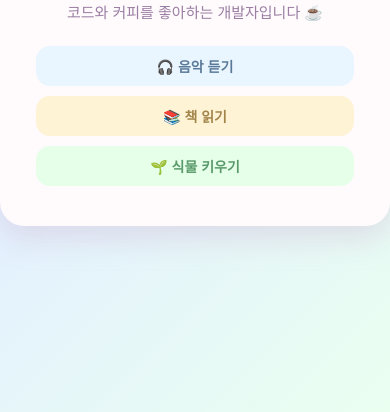
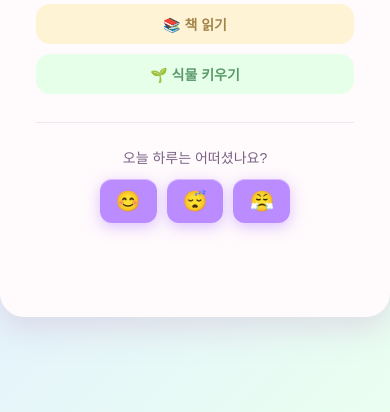
Before and after one commit to bagsubin434-bit/vibe-week3, a plain HTML site: page index.html in a window 390 px wide. Shown: the part 432-844 px from the top of the page. Drawn offline with Linux system fonts and the light colour scheme.

Commit message:
index.html에 오늘의 기분 섹션 추가 및 접근성/모바일 개선
- 이모지 버튼 3개로 응원 문구를 보여주는 인터랙티브 섹션 추가
- 이모지 버튼에 aria-label 부여, 안내 문구 및 tagline 색상 대비를 WCAG AA 기준으로 조정
- mood-message 영역에 최소 높이를 확보해 모바일에서 문구 표시 시 레이아웃 밀림 방지

```diff
--- a/index.html
+++ b/index.html
@@ -44,7 +44,7 @@
 
     .tagline {
       font-size: 15px;
-      color: #9a7ea3;
+      color: #7a6386;
       margin-bottom: 24px;
     }
 
@@ -75,6 +75,61 @@
       background: #e6ffe9;
       color: #5a9a6a;
     }
+
+    .mood {
+      margin-top: 28px;
+      padding-top: 24px;
+      border-top: 1px solid #f1e4f1;
+    }
+
+    .mood-label {
+      font-size: 14px;
+      color: #7a6386;
+      margin: 0 0 12px;
+    }
+
+    .mood-buttons {
+      display: flex;
+      justify-content: center;
+      gap: 10px;
+    }
+
+    .mood-btn {
+      border: none;
+      border-radius: 12px;
+      background: #bb8cff;
+      color: #ffffff;
+      font-size: 20px;
+      padding: 10px 16px;
+      cursor: pointer;
+      box-shadow: 0 4px 14px rgba(187, 140, 255, 0.5), inset 0 1px 0 rgba(255, 255, 255, 0.4);
+      transition: transform 0.15s ease, box-shadow 0.15s ease, background 0.15s ease;
+    }
+
+    .mood-btn:hover {
+      background: #ac74ff;
+      transform: translateY(-2px);
+      box-shadow: 0 8px 20px rgba(172, 116, 255, 0.55), inset 0 1px 0 rgba(255, 255, 255, 0.45);
+    }
+
+    .mood-btn:active {
+      transform: translateY(0) scale(0.97);
+      box-shadow: 0 2px 6px rgba(187, 140, 255, 0.45);
+    }
+
+    .mood-btn:focus-visible {
+      outline: 2px solid #bb8cff;
+      outline-offset: 2px;
+    }
+
+    .mood-message {
+      min-height: 40px;
+      margin: 14px 0 0;
+      font-size: 14px;
+      font-weight: 600;
+      line-height: 1.4;
+      color: #6b4c6b;
+    }
   </style>
 </head>
 <body>
@@ -87,6 +142,28 @@
       <li>📚 책 읽기</li>
       <li>🌱 식물 키우기</li>
     </ul>
+    <div class="mood">
+      <p class="mood-label">오늘 하루는 어떠셨나요?</p>
+      <div class="mood-buttons">
+        <button type="button" class="mood-btn" data-mood="happy" aria-label="행복해요">😊</button>
+        <button type="button" class="mood-btn" data-mood="tired" aria-label="피곤해요">😴</button>
+        <button type="button" class="mood-btn" data-mood="stressed" aria-label="스트레스 받아요">😤</button>
+      </div>
+      <p class="mood-message" id="mood-message" aria-live="polite"></p>
+    </div>
   </div>
+  <script>
+    const moodMessages = {
+      happy: '오늘의 그 기분, 계속 이어가요! 🎉',
+      tired: '오늘 정말 고생 많았어요. 잠깐이라도 쉬어가요 🌙',
+      stressed: '잠시 심호흡 한 번, 금방 괜찮아질 거예요 🍃',
+    };
+
+    document.querySelectorAll('.mood-btn').forEach((btn) => {
+      btn.addEventListener('click', () => {
+        document.getElementById('mood-message').textContent = moodMessages[btn.dataset.mood];
+      });
+    });
+  </script>
 </body>
 </html>
```
Also changed, not shown: .claude/worklog.txt.
